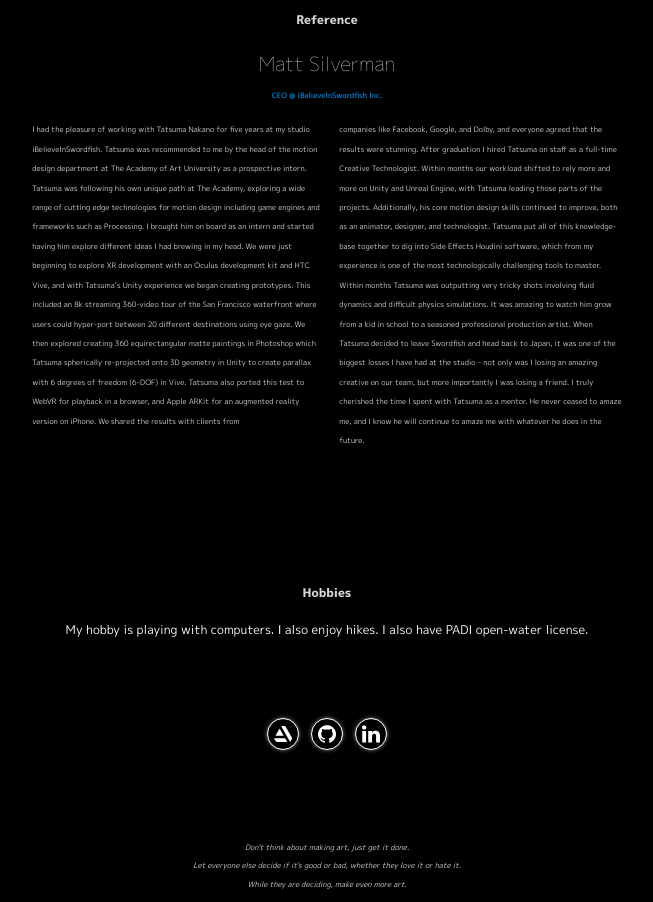
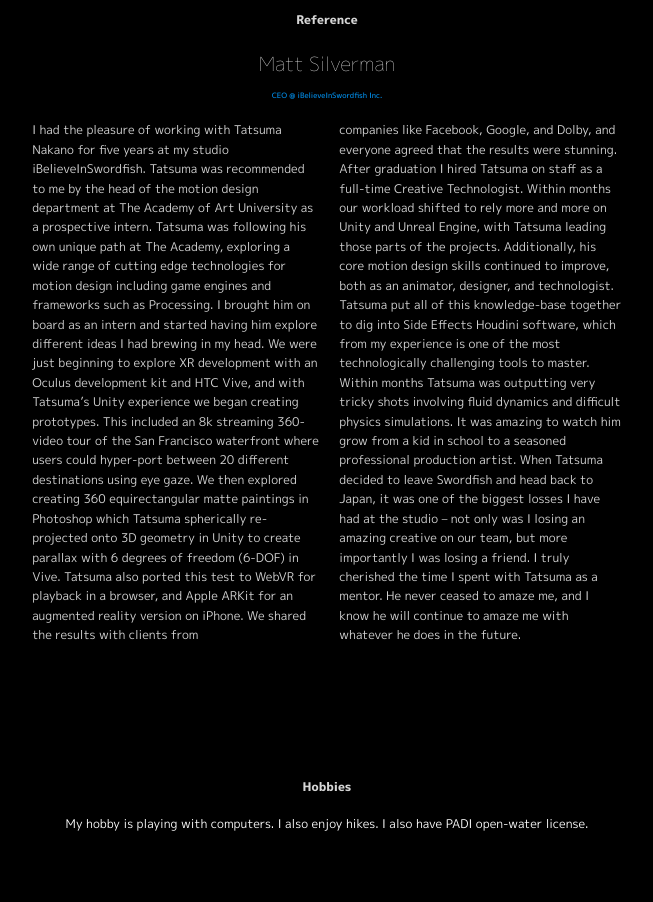
Before and after one commit to TatsumaNakano/website_public, a Next.js app: page /about in a window 1280 px wide. Shown: the part 3060-3962 px from the top of the page, without its empty margins (313-966 px from the left). Built offline with nearby package versions, Linux system fonts and the light colour scheme; no server answers.

Commit message:
Changed fontsize that are too small

```diff
--- a/src/components/aboutPage/reference/styles.module.scss
+++ b/src/components/aboutPage/reference/styles.module.scss
@@ -58,7 +58,7 @@
                 color: var(--secondary);
                 line-height: 1.618rem;
                 // text-align: center;
-                font-size: 0.618rem;
+                font-size: 1rem;
                 // text-indent: 1.618rem;
 
                 margin: 0;
--- a/src/components/sideBar/styles.module.scss
+++ b/src/components/sideBar/styles.module.scss
@@ -40,7 +40,7 @@
 
         p {
             color: var(--primary);
-            font-size: 0.618rem;
+            font-size: 1rem;
         }
     }
 
```
